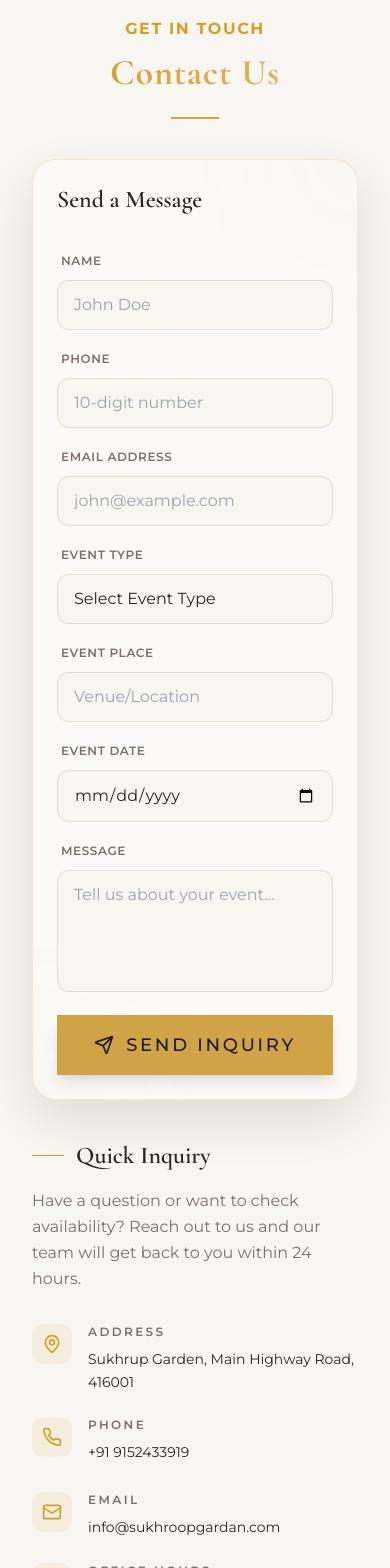
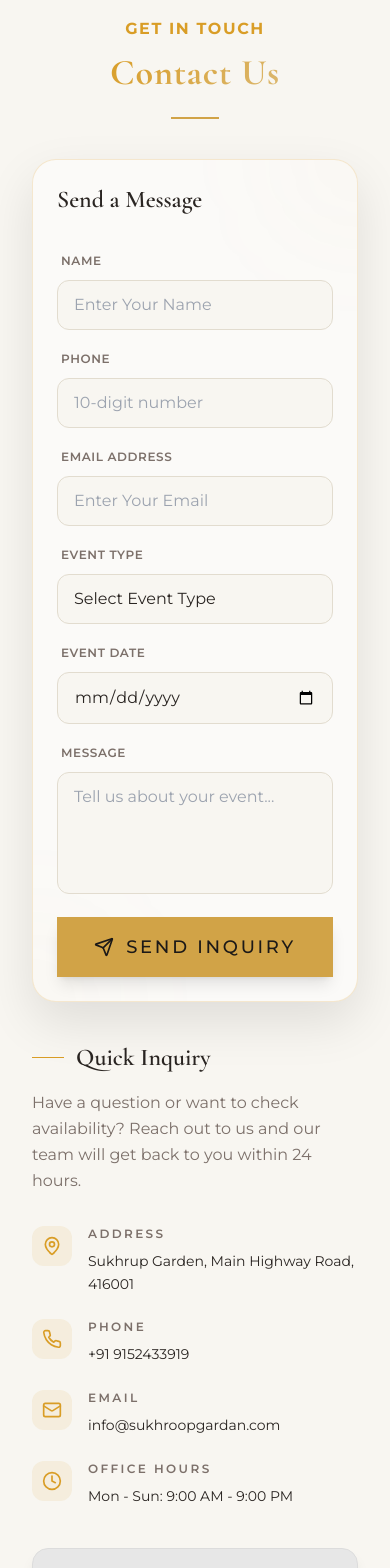
Before and after one commit to pranavpawar1692003-star/sukhroophall, a React (Vite) app: page / in a window 390 px wide. Shown: the part 10432-12000 px from the top of the page. Built offline with nearby package versions, Linux system fonts and the light colour scheme; no server answers; the database is empty; grey boxes are pictures that could not be loaded; the HTML template or start-up script is replaced by a standard one.

Commit message:
feat: contact info updates and clickable numbers

```diff
--- a/src/components/ContactSection.tsx
+++ b/src/components/ContactSection.tsx
@@ -10,7 +10,7 @@ const ContactSection = () => {
   const { contactInfo } = useData();
   const sectionRef = useRef<HTMLElement>(null);
   const [formData, setFormData] = useState({
-    name: "", phone: "", email: "", event: "", date: "", place: "", message: "",
+    name: "", phone: "", email: "", event: "", date: "", message: "",
   });
 
   useEffect(() => {
@@ -40,7 +40,6 @@ const ContactSection = () => {
       `*Phone:* ${formData.phone}%0A` +
       `*Email:* ${formData.email || "Not provided"}%0A` +
       `*Event Type:* ${formData.event || "Not specified"}%0A` +
-      `*Event Place:* ${formData.place || "Not specified"}%0A` +
       `*Event Date:* ${formData.date || "Not set"}%0A` +
       `*Message:* ${formData.message || "No additional message"}`;
 
@@ -59,7 +58,7 @@ const ContactSection = () => {
     window.open(whatsappUrl, "_blank");
 
     alert("Inquiry prepared! Opening WhatsApp to send your details. You can also contact us via email at " + emailAddress);
-    setFormData({ name: "", phone: "", email: "", event: "", date: "", place: "", message: "" });
+    setFormData({ name: "", phone: "", email: "", event: "", date: "", message: "" });
   };
 
   const inputClasses = "w-full px-4 py-3 bg-background border border-border text-foreground font-body text-base focus:outline-none focus:border-gold transition-colors";
@@ -106,11 +105,23 @@ const ContactSection = () => {
                     <p className="font-body text-xs sm:text-sm uppercase tracking-[0.2em] text-muted-foreground mb-2 font-semibold">
                       {item.label}
                     </p>
-                    <p className="font-body text-sm sm:text-base text-foreground whitespace-pre-line leading-relaxed">
-                      {item.label === "Phone" ? item.value.split(/[/,\n]/).map((n, i) => (
-                        <span key={i} className="block mb-1">{n.trim()}</span>
-                      )) : item.value}
-                    </p>
+                    <div className="font-body text-sm sm:text-base text-foreground leading-relaxed">
+                      {item.label === "Phone" ? (
+                        <div className="flex flex-col gap-1">
+                          {item.value.split(/[/,\n]/).map((n, i) => (
+                            <a key={i} href={`tel:${n.replace(/\D/g, "")}`} className="hover:text-gold transition-colors block">
+                              {n.trim()}
+                            </a>
+                          ))}
+                        </div>
+                      ) : item.label === "Email" ? (
+                        <a href={`mailto:${item.value}`} className="hover:text-gold transition-colors block">
+                          {item.value}
+                        </a>
+                      ) : (
+                        <p className="whitespace-pre-line">{item.value}</p>
+                      )}
+                    </div>
                   </div>
                 </div>
               ))}
@@ -144,7 +155,7 @@ const ContactSection = () => {
                   <label className="text-xs font-semibold uppercase tracking-wider text-muted-foreground ml-1">Name</label>
                   <input
                     type="text"
-                    placeholder="John Doe"
+                    placeholder="Enter Your Name"
                     required
                     value={formData.name}
                     onChange={(e) => setFormData({ ...formData, name: e.target.value })}
@@ -176,7 +187,7 @@ const ContactSection = () => {
                 <label className="text-xs font-semibold uppercase tracking-wider text-muted-foreground ml-1">Email Address</label>
                 <input
                   type="email"
-                  placeholder="john@example.com"
+                  placeholder="Enter Your Email"
                   value={formData.email}
                   onChange={(e) => setFormData({ ...formData, email: e.target.value })}
                   className={inputClasses + " rounded-xl px-4 py-3 sm:py-4"}
@@ -201,25 +212,14 @@ const ContactSection = () => {
                   </select>
                 </div>
                 <div className="space-y-2">
-                  <label className="text-xs font-semibold uppercase tracking-wider text-muted-foreground ml-1">Event Place</label>
+                  <label className="text-xs font-semibold uppercase tracking-wider text-muted-foreground ml-1">Event Date</label>
                   <input
-                    type="text"
-                    placeholder="Venue/Location"
-                    value={formData.place}
-                    onChange={(e) => setFormData({ ...formData, place: e.target.value })}
-                    className={inputClasses + " rounded-xl px-4 py-3 sm:py-4"}
+                    type="date"
+                    value={formData.date}
+                    onChange={(e) => setFormData({ ...formData, date: e.target.value })}
+                    className={inputClasses + " rounded-xl px-4 py-3 sm:py-4 cursor-pointer"}
                   />
                 </div>
-              </div>
-
-              <div className="space-y-2">
-                <label className="text-xs font-semibold uppercase tracking-wider text-muted-foreground ml-1">Event Date</label>
-                <input
-                  type="date"
-                  value={formData.date}
-                  onChange={(e) => setFormData({ ...formData, date: e.target.value })}
-                  className={inputClasses + " rounded-xl px-4 py-3 sm:py-4 cursor-pointer"}
-                />
               </div>
 
               <div className="space-y-2">
```
